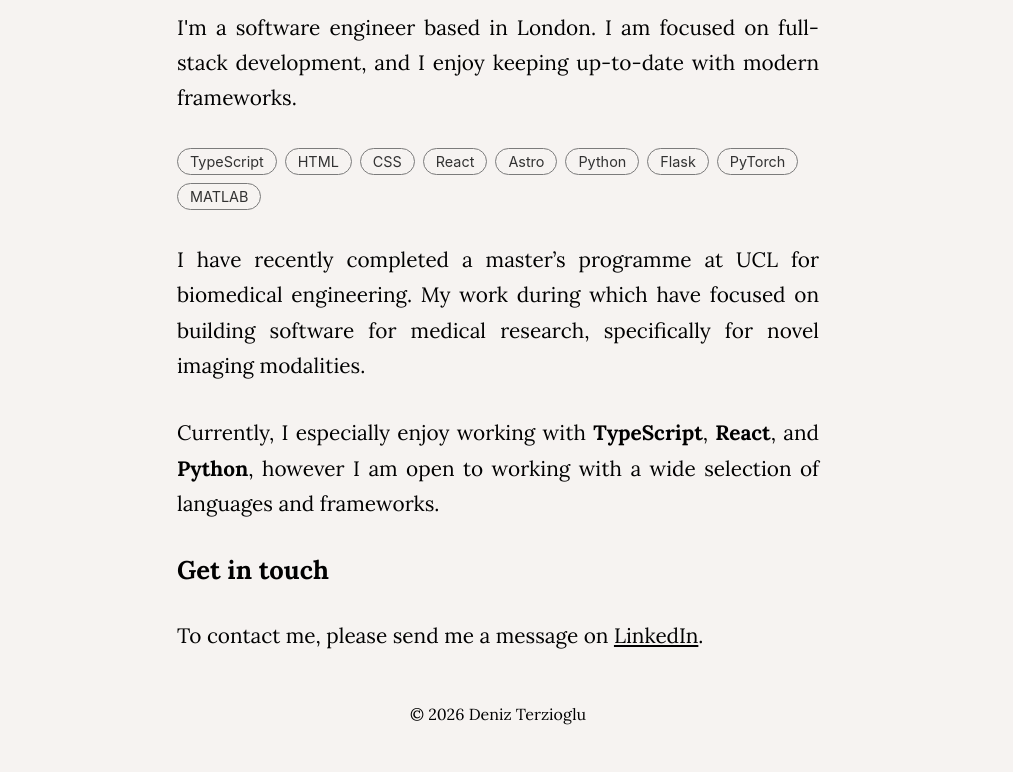
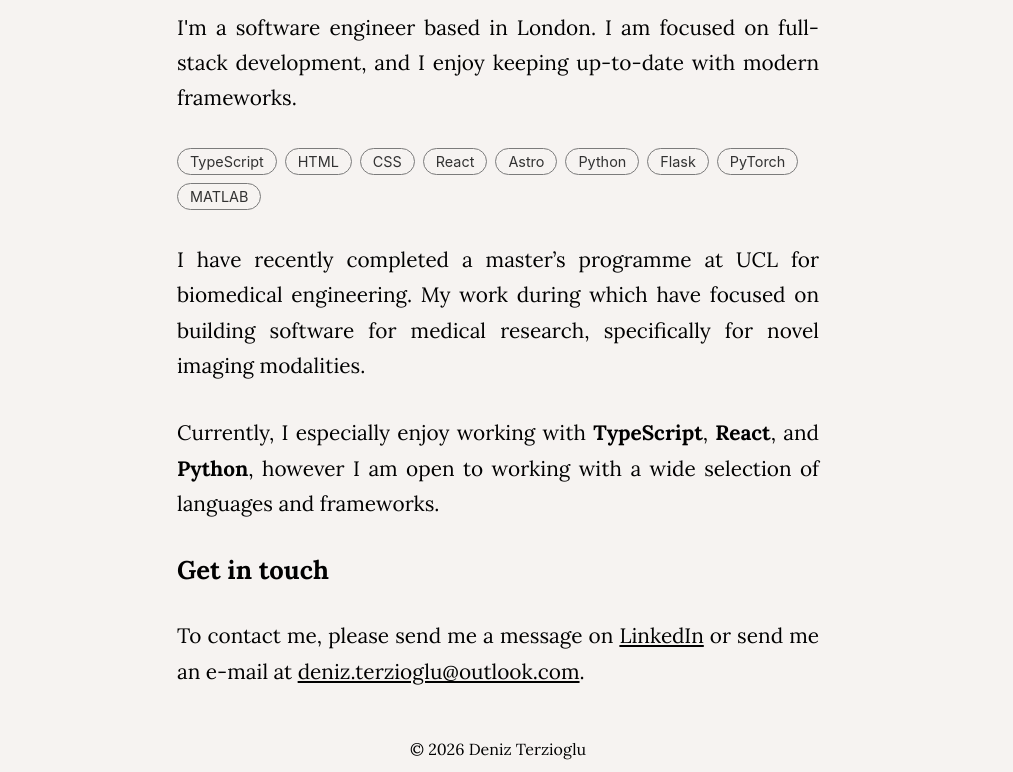
Before and after one commit to d-eniz/d-eniz.github.io, an Astro site: page /about in a window 1280 px wide. Shown: the part 206-978 px from the top of the page, without its empty margins (142-1155 px from the left). Before the commit the page ends 942 px from the top, so only its background shows below. Built offline with nearby package versions, Linux system fonts and the light colour scheme; Astro itself is replaced by a stand-in of ours; a web font is replaced by a local one.

Commit message:
fix: update contact information in about.md to include email address

```diff
--- a/src/pages/about.md
+++ b/src/pages/about.md
@@ -11,4 +11,4 @@ Currently, I especially enjoy working with **TypeScript**, **React**, and **Pyth
 
 ## Get in touch
 
-To contact me, please send me a message on [LinkedIn](https://www.linkedin.com/in/denizterzioglu/).
+To contact me, please send me a message on [LinkedIn](https://www.linkedin.com/in/denizterzioglu/) or send me an e-mail at [deniz.terzioglu@outlook.com](mailto:deniz.terzioglu@outlook.com).
```
